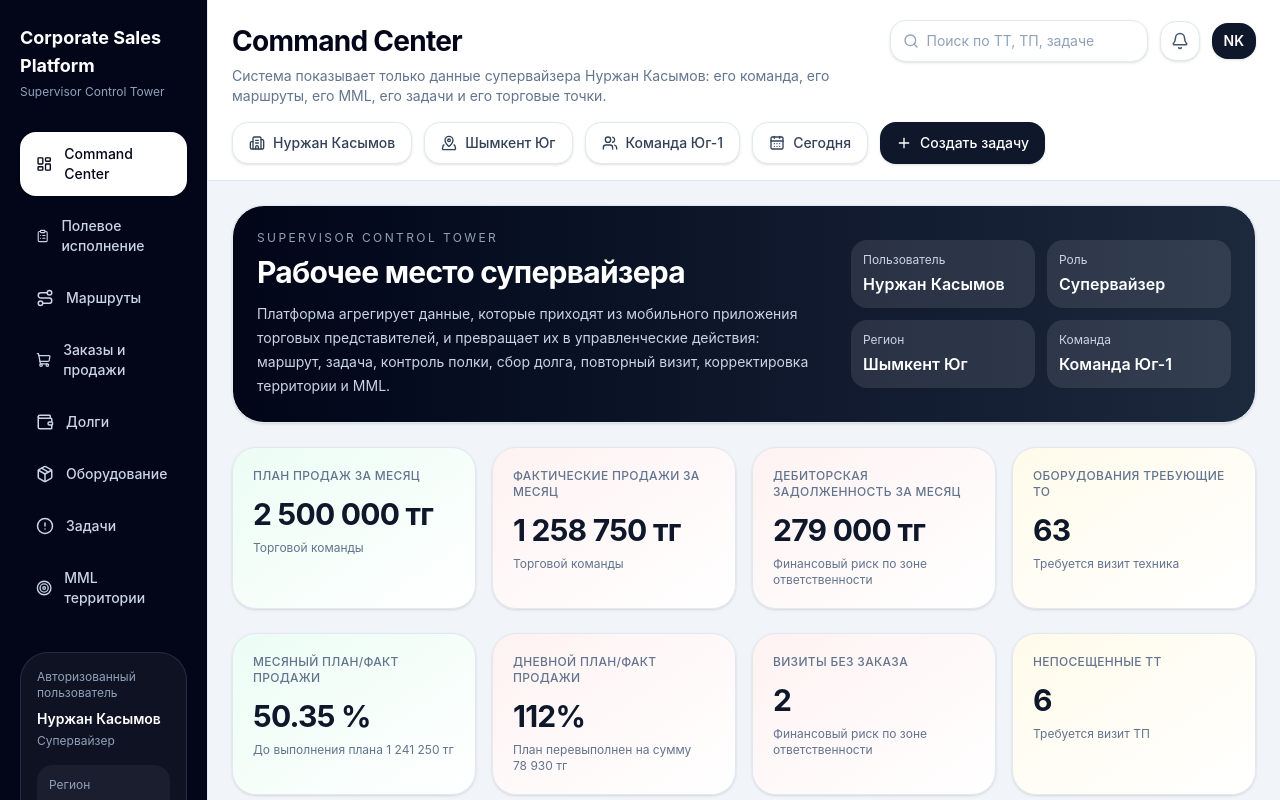
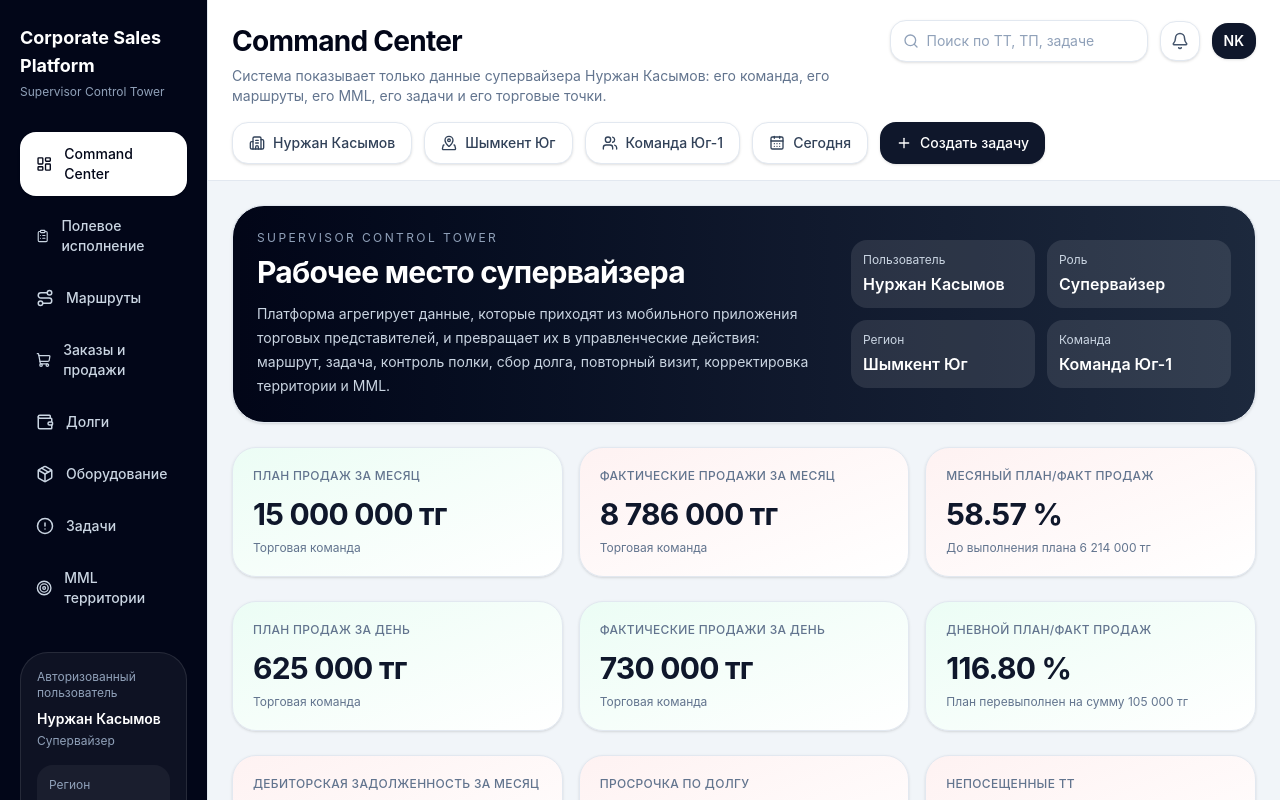
Before and after one commit to akambetov/sales-app-platform, a React (Vite) app: page / in a window 1280 px wide. Shown: the top 800 px of the page. Built offline with nearby package versions, Linux system fonts and the light colour scheme.

Commit message:
fix: command center main cards;

```diff
--- a/src/App.tsx
+++ b/src/App.tsx
@@ -1899,19 +1899,48 @@ export default function CorporateSalesPlatformPrototype() {
                 </div>
               </div>
 
-              <div className="grid grid-cols-1 gap-4 md:grid-cols-2 xl:grid-cols-4">
+              <div className="grid grid-cols-1 gap-4 md:grid-cols-2 xl:grid-cols-3">
                 <KpiCard
                   title="План продаж за месяц"
-                  value={money(2500000)}
+                  value={money(15000000)}
                   tone="green"
-                  note="Торговой команды"
+                  note="Торговая команда"
                 />
                 <KpiCard
                   title="Фактические продажи за месяц"
-                  value={money(1258750)}
+                  value={money(8786000)}
                   tone="red"
-                  note="Торговой команды"
+                  note="Торговая команда"
                 />
+                <KpiCard
+                  title="Месяный План/Факт продаж"
+                  value={`${((8786000 * 100) / 15000000).toFixed(2)} %`}
+                  tone="red"
+                  note={`До выполнения плана ${money(15000000 - 8786000)}`}
+                />
+              </div>
+
+              <div className="grid grid-cols-1 gap-4 md:grid-cols-2 xl:grid-cols-3">
+                <KpiCard
+                  title="План продаж за день"
+                  value={money(625000)}
+                  tone="green"
+                  note="Торговая команда"
+                />
+                <KpiCard
+                  title="Фактические продажи за день"
+                  value={money(730000)}
+                  tone="green"
+                  note="Торговая команда"
+                />
+                <KpiCard
+                  title="Дневной План/Факт продаж"
+                  value={`${((730000 * 100) / 625000).toFixed(2)} %`}
+                  tone="green"
+                  note={`План перевыполнен на сумму ${money(730000 - 625000)}`}
+                />
+              </div>
+              <div className="grid grid-cols-1 gap-4 md:grid-cols-2 xl:grid-cols-3">
                 <KpiCard
                   title="Дебиторская задолженность за месяц"
                   value={money(kpis.overdue)}
@@ -1919,35 +1948,16 @@ export default function CorporateSalesPlatformPrototype() {
                   note="Финансовый риск по зоне ответственности"
                 />
                 <KpiCard
-                  title="Оборудования требующие ТО"
-                  value="63"
-                  tone="amber"
-                  note="Требуется визит техника"
+                  title="Просрочка по долгу"
+                  value={money(123000)}
+                  tone="red"
+                  note="Требуется визит ТП"
                 />
-              </div>
-              <div className="grid grid-cols-1 gap-4 md:grid-cols-2 xl:grid-cols-4">
-                <KpiCard
-                  title="Месяный План/Факт продажи"
-                  value={`${((1258750 * 100) / 2500000).toFixed(2)} %`}
-                  tone="green"
-                  note={`До выполнения плана ${money(2500000 - 1258750)}`}
-                />
-                <KpiCard
-                  title="Дневной План/Факт продажи"
-                  value="112%"
-                  tone="red"
-                  note={`План перевыполнен на сумму ${money(78930)}`}
-                />
-                <KpiCard
-                  title="Визиты без заказа"
-                  value={`${kpis.visitsWithoutOrder}`}
-                  tone="red"
-                  note="Финансовый риск по зоне ответственности"
-                />
+
                 <KpiCard
                   title="Непосещенные ТТ"
                   value={`${kpis.openTasks}`}
-                  tone="amber"
+                  tone="red"
                   note="Требуется визит ТП"
                 />
               </div>
```
